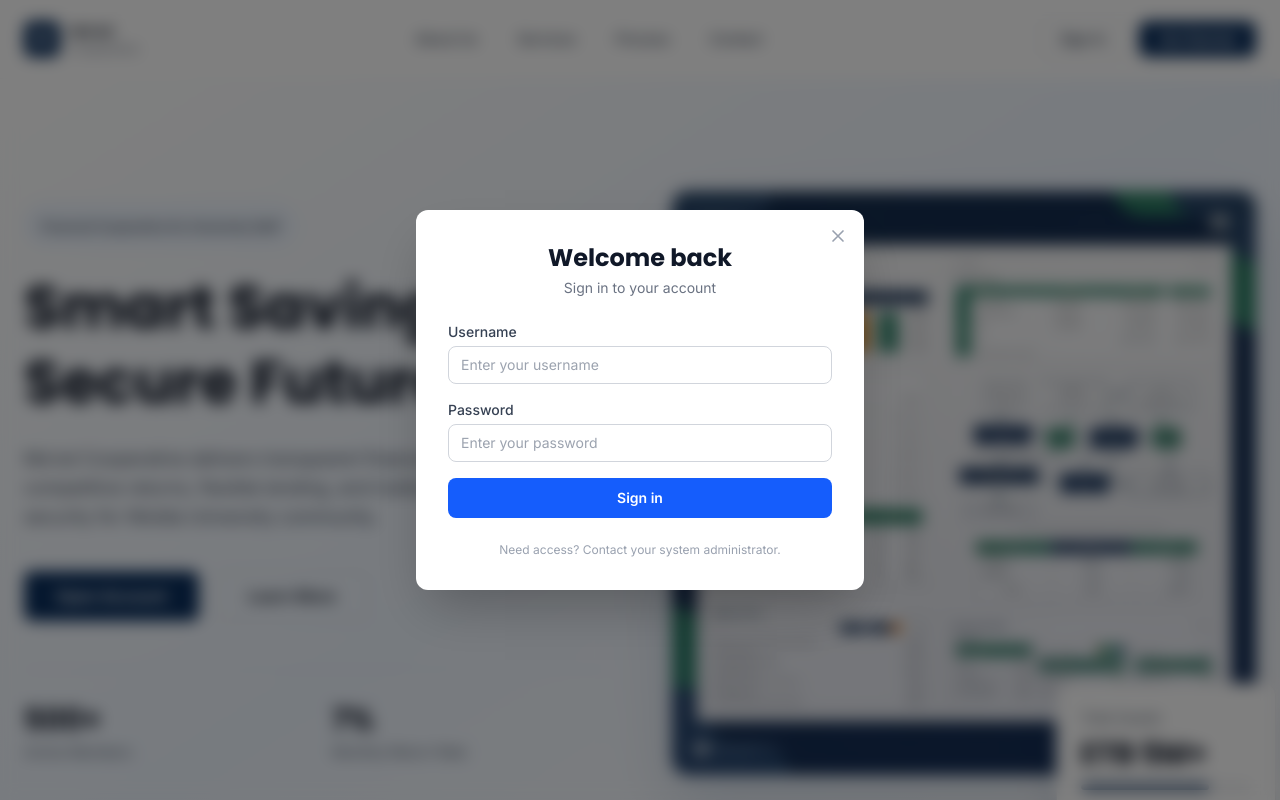
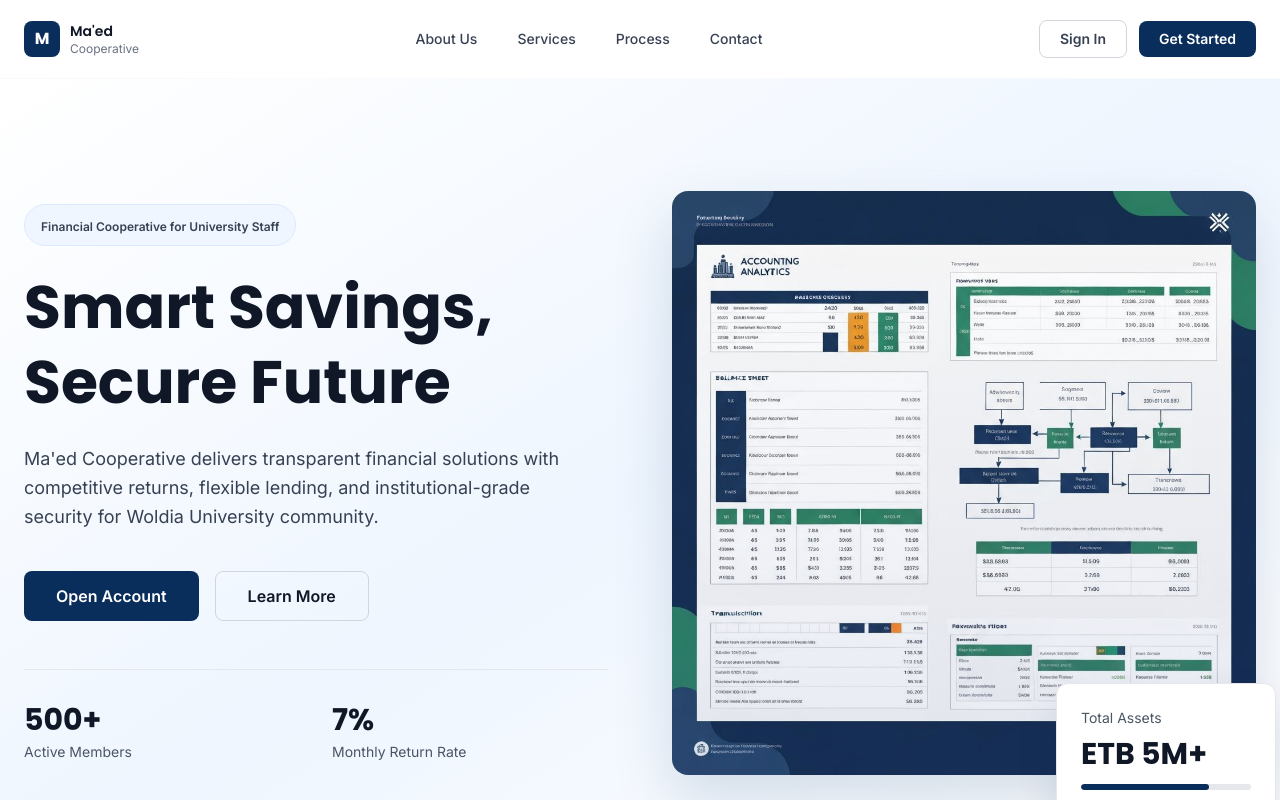
Before and after one commit to MulugetaNigus/mead_micro_finace, a Next.js app in the folder cooperative-frontend/cooperative-frontend/: page / in a window 1280 px wide. Shown: the top 800 px of the page. Built offline with nearby package versions, Linux system fonts and the light colour scheme; no server answers.

Commit message:
fix: correct AuthModal prop usage
Update modal rendering to use 'showModal' instead of 'isOpen'.

Co-authored-by: Muller_King <126438393+MulugetaNigus@users.noreply.github.com>

```diff
--- a/cooperative-frontend/cooperative-frontend/app/page.tsx
+++ b/cooperative-frontend/cooperative-frontend/app/page.tsx
@@ -613,7 +613,7 @@ export default function HomePage() {
       </footer>
 
       {/* Auth Modal */}
-      {mounted && <AuthModal isOpen={showModal} onClose={() => setShowModal(false)} />}
+      {mounted && showModal && <AuthModal onClose={() => setShowModal(false)} />}
     </div>
   );
 }
```
